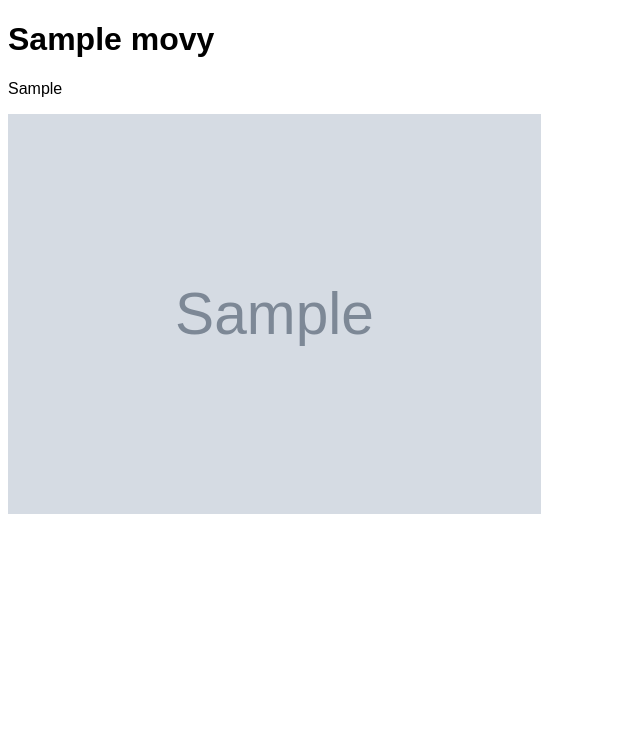
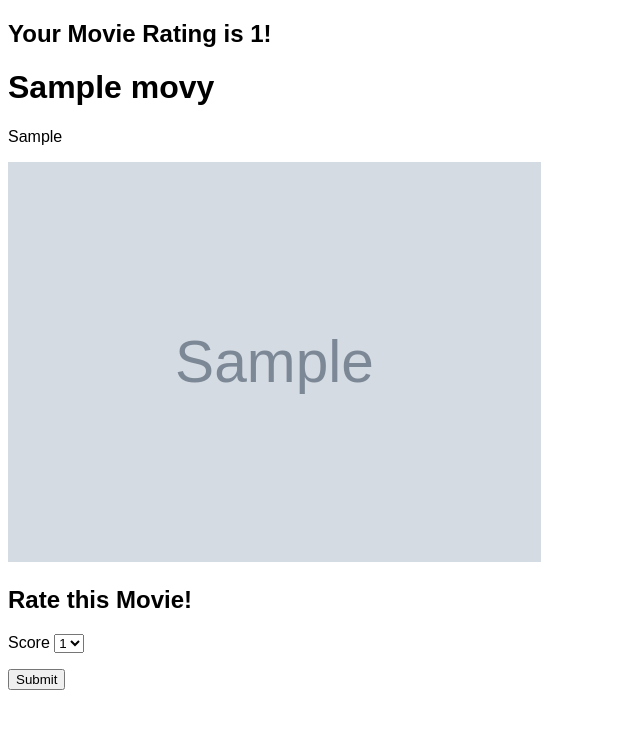
Before and after one commit to shhudspeth/movie-ratings-sqlalchemy, a Flask app: page /movies/1 in a window 1280 px wide. Shown: the top 729 px of the page, without its empty margins (0-640 px from the left). Run offline with Flask 2, Linux system fonts and the light colour scheme; the visitor is signed in with stand-in values (Sample User, id 1); tables that the repository leaves empty hold one stand-in row (values such as "Sample post"); grey boxes marked "Sample" are stand-in pictures.

Commit message:
add a rating feature

```diff
--- a/server.py
+++ b/server.py
@@ -28,13 +28,33 @@ def view_all_movies():
 
     return render_template('all_movies.html', all_movies=all_movies)
 
+
 @app.route('/movies/<movie_id>')
 def show_movie_detail(movie_id):
     """Show details on a particular movie."""
 
     movie_d = crud.get_movie_by_id(movie_id)
 
+
     return render_template('movie_details.html', movie=movie_d)
+
+@app.route('/movies/<movie_id>', methods=["POST"])
+def make_movie_rating(movie_id):
+    """Update a movie page with a user rating; store new rating in database."""
+
+    movie_d = crud.get_movie_by_id(movie_id)
+    user_d = crud.get_user_by_id(session['user']['id'])
+    score = request.form['score']
+    print("VARIABLES TO USE", score, user_d, movie_d)
+
+    new_rating = crud.create_rating(user_d, movie_d, score)
+
+    session['rating'] = {movie_d.movie_id:score}
+    print(session['rating'])
+    flash(f"You made a rating! {new_rating.score}")
+
+    return redirect('/')
+
 
 @app.route('/users')
 def view_all_users():
@@ -50,6 +70,7 @@ def register_new_user():
     user = crud.get_user_by_email(email)
     session['show_login'] = True
     session['show_form'] = True
+    session['rating']=[]
 
     if user:
         flash("User, you already have an account. Please login")
--- a/templates/movie_details.html
+++ b/templates/movie_details.html
@@ -3,6 +3,11 @@
 {% block title %}{{ movie.title }} - Details{% endblock %}
 
 {% block body %}
+<div>
+  {% if session['rating'] %}
+      <h2>Your Movie Rating is {{session['rating']}}!</h2>
+  {% endif %}
+</div>
 <h1>{{ movie.title }}</h1>
 
 <p>
@@ -12,4 +17,26 @@
     <img src="{{ movie.poster_path }}">
 </div>
 
+<div>
+  {% if session['user'] %}
+      <h2>Rate this Movie!</h2>
+      <form action="{{movie.movie_id}}" method="POST">
+          <p>
+          <Label>Score</Label>
+           <select name="score">
+             <option value=1>1</option>
+             <option value=2>2</option>
+             <option value=3>3</option>
+             <option value=4>4</option>
+             <option value=5>5</option>
+            </select>
+          </p>
+
+          <p>
+          <input type="submit">
+          </p>
+      </form>
+  {% endif %}
+</div>
+
 {% endblock %}
```
